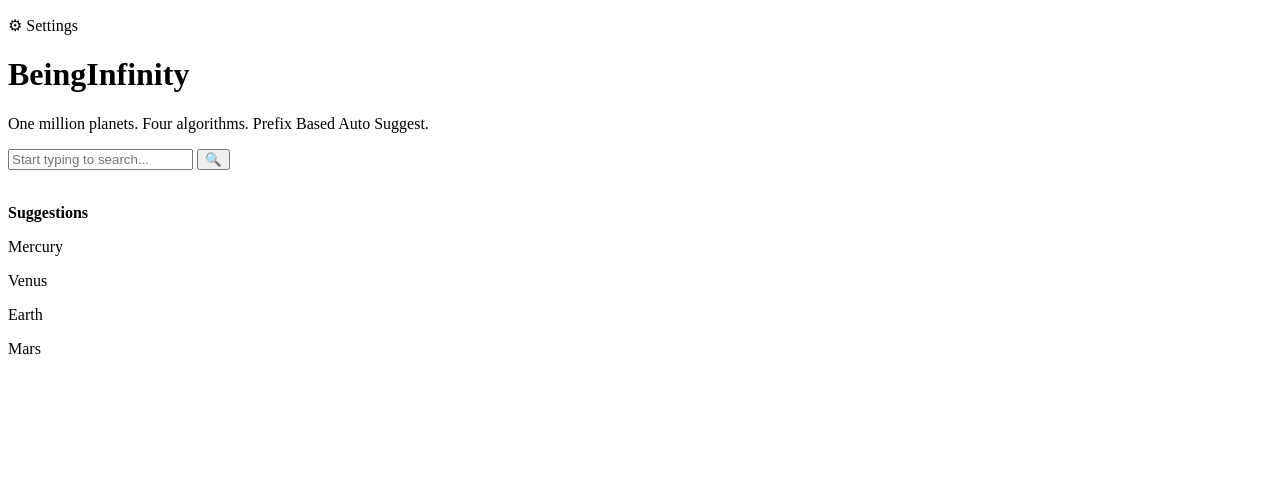
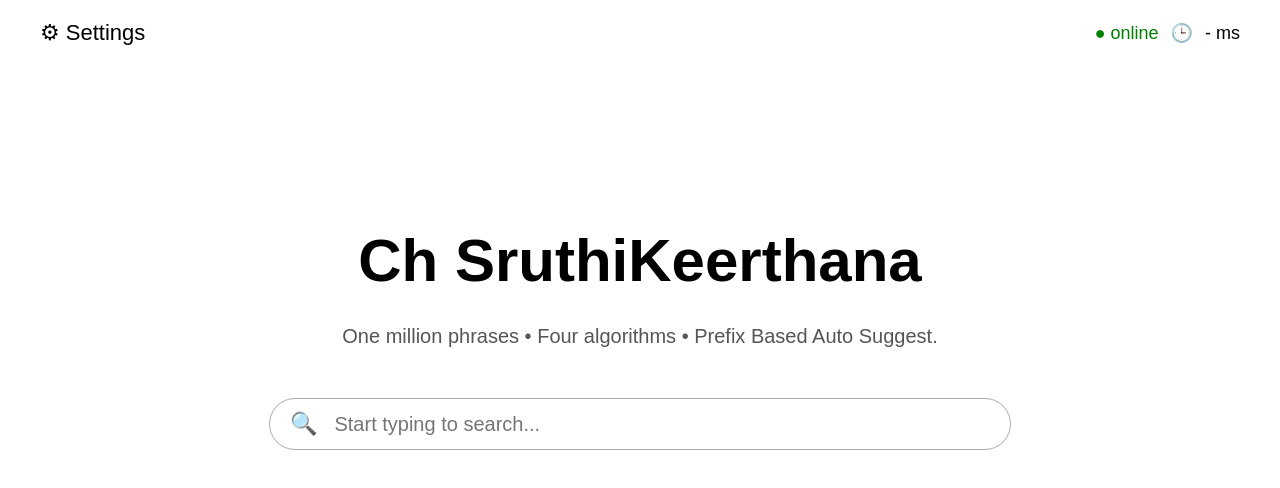
Before and after one commit to sruthikeerthana1805/autosuggest, a website: page frontend/autosuggest/autosuggest.html in a window 1280 px wide. Drawn offline with Linux system fonts and the light colour scheme.

Commit message:
autosuggest.html

```diff
--- /dev/null
+++ b/frontend/autosuggest/autosuggest.css
@@ -0,0 +1,71 @@
+body{
+    margin:0;
+    font-family:Arial, Helvetica, sans-serif;
+    height:100vh;
+}
+
+/* Top section */
+.top{
+    display:flex;
+    justify-content:space-between;
+    align-items:center;
+    padding:20px 40px;
+}
+
+.left{
+    font-size:22px;
+    cursor:pointer;
+}
+
+.right{
+    display:flex;
+    gap:12px;
+    align-items:center;
+    font-size:18px;
+}
+
+.online{
+    color:green;
+}
+
+/* Main Content */
+.main{
+    margin-top:120px;
+    display:flex;
+    flex-direction:column;
+    align-items:center;
+    text-align:center;
+}
+
+.main h1{
+    font-size:60px;
+    margin-bottom:10px;
+}
+
+.main p{
+    font-size:20px;
+    color:#555;
+}
+
+/* Search Bar */
+.search{
+    margin-top:30px;
+    width:700px;
+    border:1px solid #aaa;
+    border-radius:40px;
+    display:flex;
+    align-items:center;
+    padding:12px 20px;
+}
+
+.search span{
+    font-size:22px;
+}
+
+.search input{
+    border:none;
+    outline:none;
+    width:100%;
+    font-size:20px;
+    margin-left:15px;
+}
--- a/frontend/autosuggest/autosuggest.html
+++ b/frontend/autosuggest/autosuggest.html
@@ -1,46 +1,57 @@
 <!DOCTYPE html>
-<html>
+<html lang="en">
+
 <head>
     <meta charset="UTF-8">
     <meta name="viewport" content="width=device-width, initial-scale=1.0">
     <title>AutoSuggest</title>
+
+    <link rel="stylesheet" href="autosuggest.css">
 </head>
+
 <body>
 
-    <!-- Settings -->
-    <p>&#9881; Settings</p>
+    <!-- Top Navigation -->
+    <div class="top">
 
-    <!-- Heading -->
-    <h1>BeingInfinity</h1>
+        <!-- Left -->
+        <div class="left">
+            ⚙ Settings
+        </div>
 
-    <!-- Description -->
-    <p>One million planets. Four algorithms. Prefix Based Auto Suggest.</p>
-
-    <!-- Search Section -->
-    <div>
-
-        <input
-            type="text"
-            placeholder="Start typing to search..."
-        >
-
-        <button>&#128269;</button>
+        <!-- Right -->
+        <div class="right">
+            <span class="online">● online</span>
+            <span>🕒</span>
+            <span>- ms</span>
+        </div>
 
     </div>
 
-    <br>
+    <!-- Main Content -->
+    <div class="main">
 
-    <!-- Suggestions -->
-    <div>
+        <h1>Ch Sruthi<span>Keerthana</span></h1>
 
-        <p><b>Suggestions</b></p>
+        <p>
+            One million phrases •
+            Four algorithms •
+            Prefix Based Auto Suggest.
+        </p>
 
-        <p>Mercury</p>
-        <p>Venus</p>
-        <p>Earth</p>
-        <p>Mars</p>
+        <div class="search">
+
+            <span>🔍</span>
+
+            <input
+                type="text"
+                placeholder="Start typing to search..."
+            >
+
+        </div>
 
     </div>
 
 </body>
+
 </html>
```
